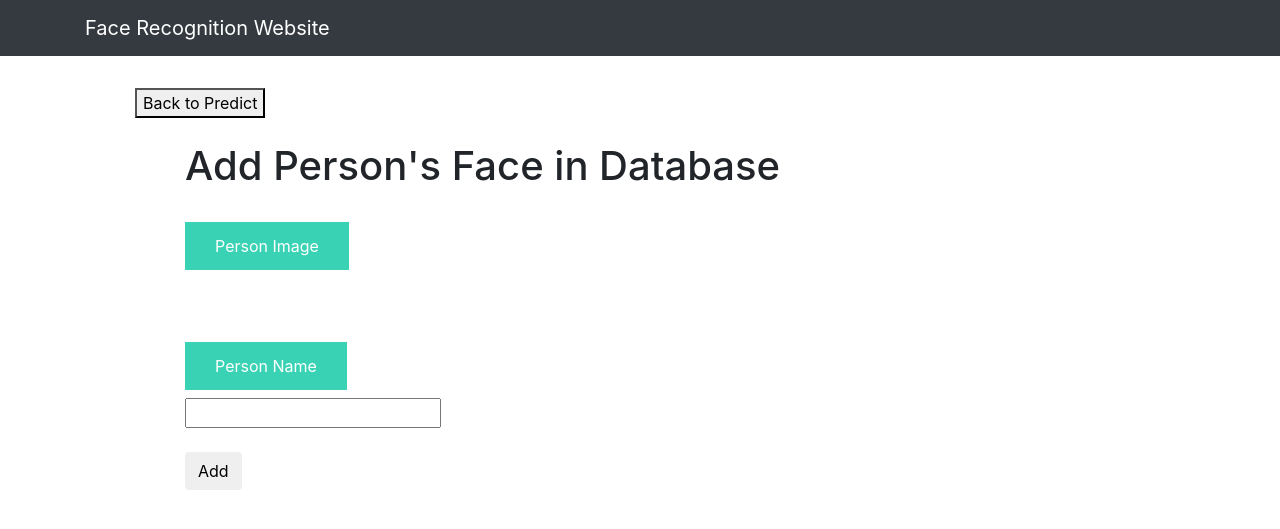
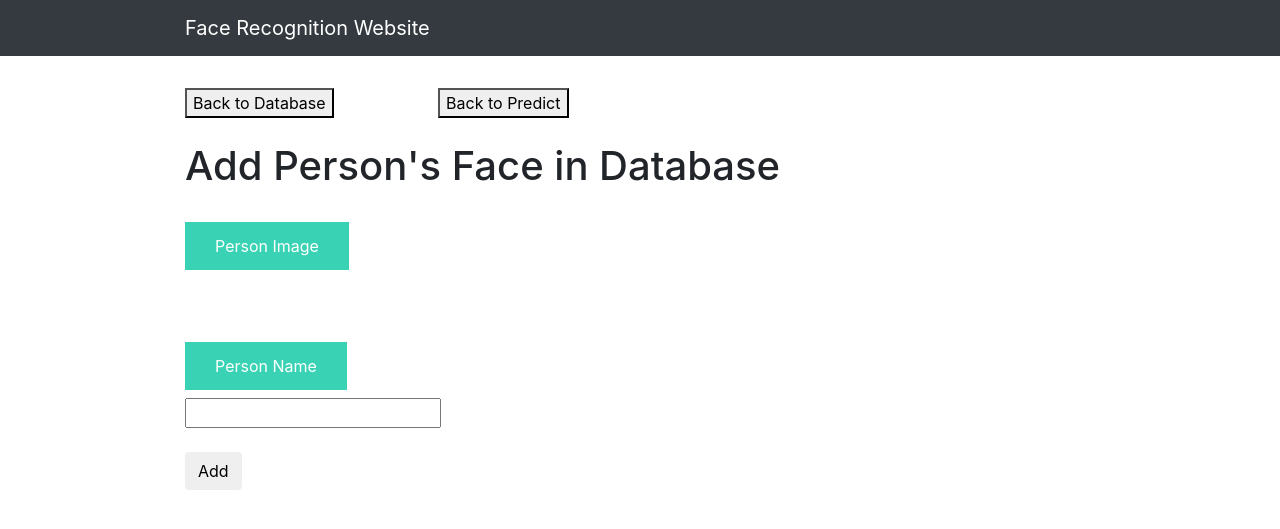
Before and after one commit to ShamSinha/Image-Recognition-Website, a Flask app: page /add in a window 1280 px wide. Shown: the top 529 px of the page. Run offline with Flask 2, Linux system fonts and the light colour scheme; parts of the project's set-up code (start-up, migrations or seed data) failed here and were passed over; some libraries are stand-ins or nearby versions.

Commit message:
Update addDatabase.html

```diff
--- a/templates/addDatabase.html
+++ b/templates/addDatabase.html
@@ -1,10 +1,9 @@
 {% extends "base.html" %} {% block content %}
 
 <style>
-    h1 {padding-left: 50px;}
-    div {
-        padding-left: 50px;
-    }
+    h1 {padding-left: 100px;}
+
+    a{padding-left:100px;}
 
 </style>
 
@@ -15,14 +14,17 @@ let loadFile = function(event) {
 };
 
 </script>
-<a href = "/"><button type="button">Back to Predict</button></a>
+<div style ="display:inline-block">
+    <a href = "/database"><button type="button">Back to Database</button></a>
+    <a href = "/"><button type="button">Back to Predict</button></a>
+</div>
 <br>
 <br>
 <h1>Add Person's Face in Database</h1>
 <br>
 
-<div>
-    <form action = "http://127.0.0.1:5000/addStatus" id="upload-database" method="post" enctype="multipart/form-data">
+<div style="padding-left: 100px">
+    <form action = "/addStatus" id="upload-database" method="post" enctype="multipart/form-data">
         <label for="personUpload" class="upload-label">
             Person Image
         </label>
```
